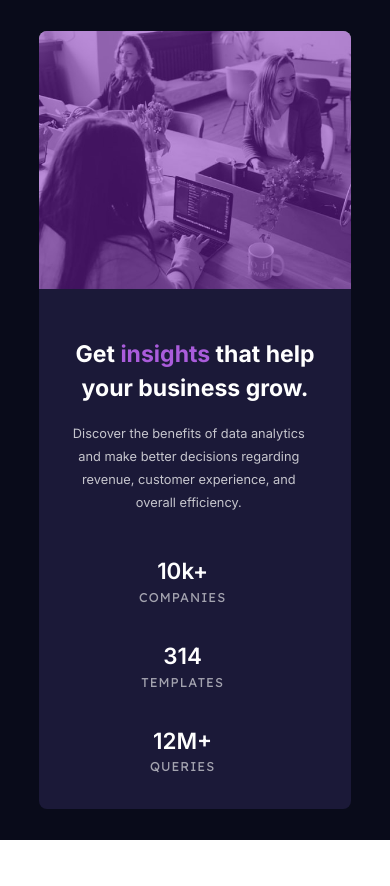
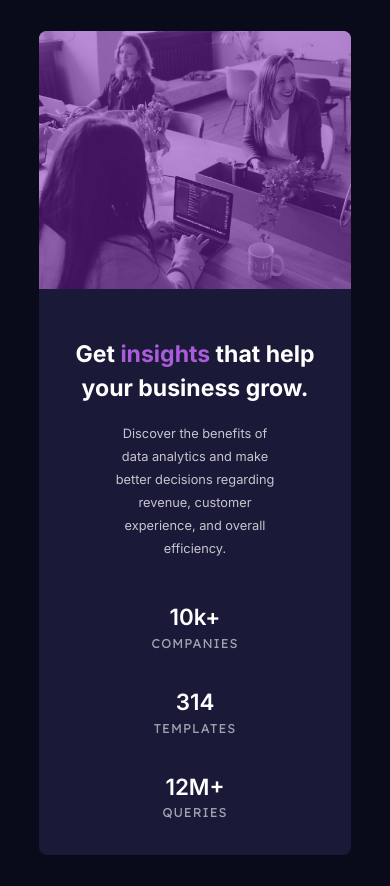
Before and after one commit to justPulfer/stats-preview-card-component, a plain HTML site: page index.html in a window 390 px wide. Before the commit the page ends 844 px from the top, so only its background shows below. Drawn offline with Linux system fonts and the light colour scheme.

Commit message:
added styles to enhance the mobile view

```diff
--- a/style.css
+++ b/style.css
@@ -220,7 +220,13 @@ img {
 		gap: 1rem;
 	}
 
+	.description {
+		margin: auto;
+		max-width: 70%;
+	}
+
 	.more-info {
+		margin: auto;
 		display: grid;
 		justify-content: center;
 		align-items: center;
```
